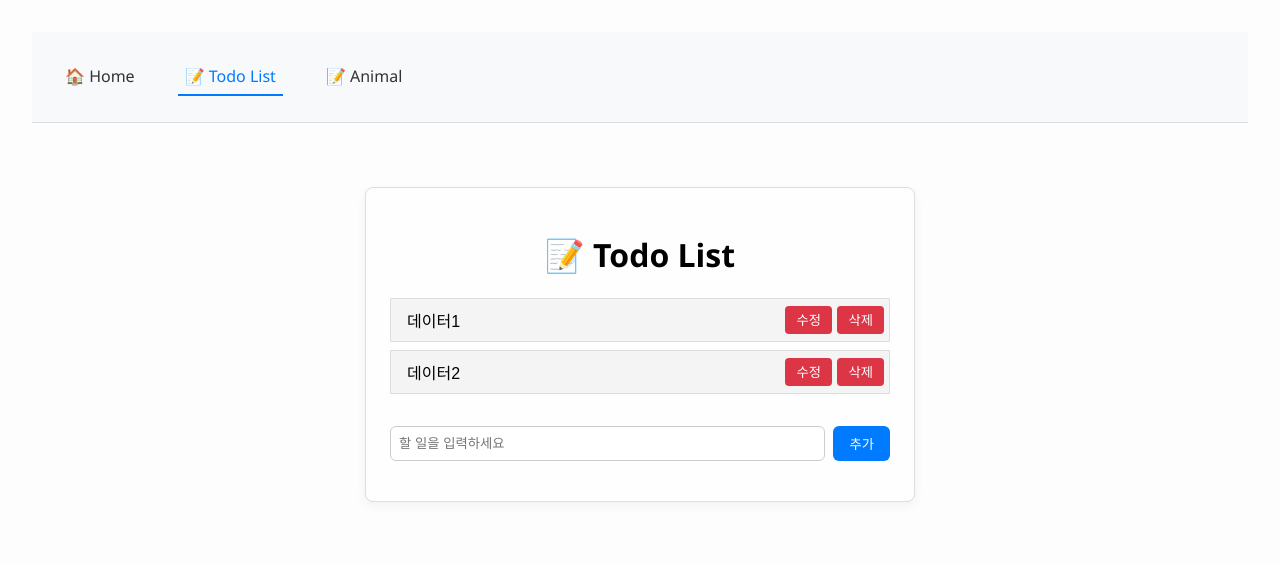
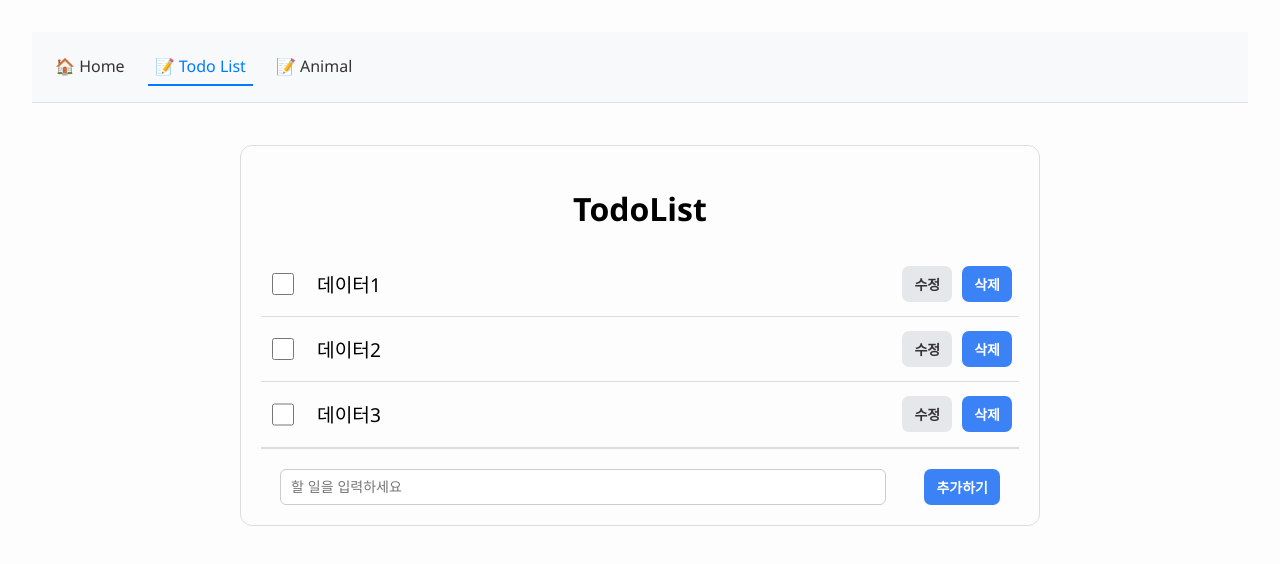
Before and after one commit to mminseop/ms-react-lab, a React (Vite) app: page /todo in a window 1280 px wide. Shown: the top 564 px of the page. Built offline with nearby package versions, Linux system fonts and the light colour scheme.

Commit message:
todoList 리뉴얼 + 수정버튼만 뺴고 완성

```diff
--- a/src/pages/Animal.jsx
+++ b/src/pages/Animal.jsx
@@ -10,14 +10,13 @@ function Animal() {
     return (
         <>
             <div className="animal-title">
-                <h1>💚 동물 뽑기 💚</h1>
+                <h1>동물 뽑기</h1>
             </div>
             <Routes>
                 <Route path="/" element={<AnimalMain />} />
-                <Route path="detail" element={<AnimalDetail />} />
-                <Route path="search" element={<AnimalSearch />} />
+                <Route path="/detail/:id" element={<AnimalDetail />} />
+                <Route path="/search" element={<AnimalSearch />} />
             </Routes>
-            <footer>all rights reserved to ms</footer>
         </>
     );
 }
--- a/src/pages/AnimalDetail.jsx
+++ b/src/pages/AnimalDetail.jsx
@@ -1,5 +1,17 @@
+import { useParams } from 'react-router';
+import { data } from '../assets/data/data'
+
 function AnimalDetail() {
-    return <h1>🎉 detail!</h1>;
+    const {id} = useParams();
+
+    const detailData = data.find((row) => row.id === Number(id));
+
+    return (
+        <div className='detail-wrap'>
+            <img src={detailData.img} alt={detailData.name} />
+            <div className='title'>{detailData.name}</div>
+            <div className='description'>{detailData.description}</div>
+        </div>
+    )
 }
-
 export default AnimalDetail;
--- a/src/pages/AnimalMain.jsx
+++ b/src/pages/AnimalMain.jsx
@@ -1,5 +1,23 @@
+import { Link } from "react-router";
+import { data } from "../assets/data/data.js";
+
 function AnimalMain() {
-    return <h1>🎉 Main!</h1>;
+    return (
+        <>
+            <div className="animal-wrap">
+                {data.map((elem) => {
+                    return (
+                        <div key={elem.id} className="animal-item">
+                            <Link to={`/animal/detail/${elem.id}`}>
+                                <img src={elem.img} alt={elem.name} />
+                                <div>{elem.name}</div>
+                            </Link>
+                        </div>
+                    );
+                })}
+            </div>
+        </>
+    );
 }
 
 export default AnimalMain;
--- a/src/pages/TodoList.jsx
+++ b/src/pages/TodoList.jsx
@@ -5,86 +5,90 @@ function TodoList() {
     const [todo, setTodo] = useState([
         { id: 0, content: "데이터1" },
         { id: 1, content: "데이터2" },
+        { id: 2, content: "데이터3" },
     ]);
-
-    const [inputValue, setInputValue] = useState("");
 
     return (
         <>
-            <div className="todo-container">
+            <div className="todo-list-container">
                 <TodoListHeader />
-                <TodoListItems todo={todo} setTodo={setTodo} />
-                <TodoInput
-                    todo={todo}
-                    setTodo={setTodo}
-                    inputValue={inputValue}
-                    setInputValue={setInputValue}
-                />
+                <TodoListRows todo={todo} setTodo={setTodo} />
+                <TodoListInput todo={todo} setTodo={setTodo} />
             </div>
         </>
     );
 }
 
 function TodoListHeader() {
-    return <h1>📝 Todo List</h1>;
+    return <h1>TodoList</h1>;
 }
 
-function TodoListItems({ todo, setTodo }) {
-    const handleDel = (id) => {
-        const newTodo = todo.filter((x) => {
-            return x.id !== id;
-        })
-        setTodo(newTodo);
-    }
+function TodoListRows({ todo, setTodo }) {
     return (
-        <div className="todo-list">
-            {todo.map((x) => {
+        <div className="todo-list-wrap">
+            {todo.map((row) => {
                 return (
-                    <div key={x.id} className="todo-item-wrap">
-                        <input
-                            name="todo-name"
-                            className="todo-item"
-                            value={x.content}
-                            onChange={(e) => {
-                                setTodo((e) => {
-                                    console.log(e.target);
-                                })
-                            }}
-                        />
-                        <div className="btn-wrap">
-                            <button>수정</button>
-                            <button onClick={() => handleDel(x.id)}>삭제</button>
-                        </div>
-                    </div>
+                    <GetTodoList
+                        key={`todo-list-${row.id}`}
+                        todo={todo}
+                        setTodo={setTodo}
+                        row={row}
+                    />
                 );
             })}
         </div>
     );
 }
 
-function TodoInput({ todo, setTodo, inputValue, setInputValue }) {
-    const handleAdd = () => {
-        const newTodo = {
-            // id: todo.length ? todo[todo.length - 1].id + 1 : 0,
-            id: Date.now(),
-            content: inputValue,
-        };
-        setTodo([...todo, newTodo]);
-        setInputValue("");
+function GetTodoList({ row, todo, setTodo }) {
+    const handleDeleteList = (id) => {
+        setTodo(todo.filter((x) => x.id !== id));
     };
+
     return (
-        <div className="input-section">
-            <input
-                type="text"
-                placeholder="할 일을 입력하세요"
-                value={inputValue}
-                onChange={(e) => {
-                    setInputValue(e.target.value);
-                }}
-            />
-            <button onClick={handleAdd}>추가</button>
+        <div className="todo-list-row">
+            <div className="todo-list-item">
+                <input className="todo-checkbox" type="checkbox" />
+                <div className="todo-list-content">{row.content}</div>
+            </div>
+            <div className="todo-list-item">
+                <button className="modify-btn">수정</button>
+                <button
+                    className="delete-btn"
+                    onClick={() => handleDeleteList(row.id)}
+                >
+                    삭제
+                </button>
+            </div>
         </div>
     );
 }
 
+function TodoListInput({ todo, setTodo }) {
+    const [inputValue, setInputValue] = useState("");
+
+    const handleAddList = () => {
+        if (!inputValue.trim()) return; // 빈 입력 방지
+        const newTodo = {
+            id: Date.now(),
+            content: inputValue,
+        };
+        const newTodoList = [...todo, newTodo];
+        setTodo(newTodoList);
+        setInputValue("");
+    };
+
+    return (
+        <>
+            <div className="todo-add-wrap">
+                <input
+                    value={inputValue}
+                    placeholder="할 일을 입력하세요"
+                    onChange={(e) => setInputValue(e.target.value)}
+                />
+                <button onClick={handleAddList}>추가하기</button>
+            </div>
+        </>
+    );
+}
 export default TodoList;
--- a/src/styles/Animal.css
+++ b/src/styles/Animal.css
@@ -1,18 +1,9 @@
-/* .page-container {
-  background: rgb(220, 250, 220);
-} */
 ::-webkit-scrollbar {
     display: none;
 }
 
 h1 {
     text-align: center;
-}
-
-a {
-    color: black;
-    text-decoration: none;
-    margin: 10px;
 }
 
 nav {
@@ -24,35 +15,39 @@ main {
     padding: 10px;
 }
 
-ul {
-    list-style: none;
+.animal-wrap {
     display: flex;
     flex-wrap: wrap;
     gap: 10px;
-    padding: 0;
+    padding: 25px 10px;
+    max-width: 1100px;
+    margin: 0 auto;
 }
 
-li {
-    border: 1px solid gray;
+.animal-wrap .animal-item {
+    border: 1px solid #ddd;
     border-radius: 10px;
-    width: 120px;
-    height: 120px;
-    display: grid;
-    place-items: center;
-    text-align: center;
+    width: 250px;
+    height: 250px;
     background: white;
+    font-size: 1.5rem;
+    font-weight: 600;
+    box-shadow: 1px 2px #efefef;
 }
 
-li img {
-    width: 50%;
+.animal-wrap .animal-item a {
+    text-decoration: none;
+    width: 100%;
+    height: 100%;
+    display: flex;
+    flex-direction: column;
+    justify-content: space-around;
+    align-items: center;
 }
 
-footer {
-    text-align: center;
-    border-top: 1px solid gray;
-    padding: 20px;
-    font-size: 0.8rem;
-    color: gray;
+.animal-item img {
+    width: 50%;
+    height: 50%;
 }
 
 .detail {
@@ -65,3 +60,25 @@ footer {
 .detail img {
     width: 80%;
 }
+
+
+.detail-wrap {
+    display: flex;
+    flex-direction: column;
+    align-items: center;
+    gap: 20px;
+}
+
+.detail-wrap img {
+    width: 30%;
+    height: 30%;
+}
+
+.detail-wrap .title {
+    font-size: 1.5rem;
+    font-weight: 600;
+}
+
+.detail-wrap .description {
+    font-size: 1.2rem;
+}
--- a/src/styles/TodoList.css
+++ b/src/styles/TodoList.css
@@ -1,86 +1,115 @@
-/* src/pages/TodoList.css */
-.todo-container {
-    max-width: 500px;
-    margin: 2rem auto;
-    padding: 1.5rem;
-    background: #fefefe;
-    border: 1px solid #ddd;
-    border-radius: 8px;
-    box-shadow: 0 4px 12px rgba(0, 0, 0, 0.05);
+* {
+    box-sizing: border-box;
 }
 
-.todo-container h2 {
-    margin-bottom: 1rem;
-    text-align: center;
+.todo-list-container {
+    display: flex;
+    flex-direction: column;
+    min-width: 640px;
+    max-width: 800px;
+    margin: 10px auto;
+    border: 1px solid #ddd;
+    border-radius: 12px;
+    padding: 20px;
 }
 
-.input-section {
+.todo-list-wrap {
     display: flex;
-    gap: 0.5rem;
-    margin-bottom: 1rem;
-    margin-top: 2rem;
+    flex-direction: column;
+    min-width: 640px;
+    max-width: 800px;
+    font-size: 1rem;
+    /* border: 1px solid #ddd; */
 }
 
-.input-section input {
-    flex: 1;
-    padding: 0.5rem;
-    border: 1px solid #ccc;
-    border-radius: 6px;
+.todo-list-row {
+    display: flex;
+    justify-content: space-between;
+    align-items: center;
+    height: 65px;
+    padding: 5px 7px;
+    border-bottom: 1px solid #ddd;
+    transition: box-shadow 0.2s;
+}
+
+.todo-list-row:last-child {
+    border-bottom: 0;
+}
+
+.todo-list-row:hover {
+    box-shadow: 0 1px 2px rgba(0, 0, 0, 0.1);
+}
+
+.todo-list-row .todo-list-item {
+    display: flex;
+    align-items: center;
+    height: 100%;
+    gap: 10px;
+}
+
+.todo-list-row .todo-list-item .todo-checkbox {
+    width: 22px;
+    height: 100%;
+    vertical-align: middle;
+}
+
+.todo-list-row .todo-list-item .todo-list-content {
+    display: flex;
+    align-items: center;
+    padding-left: 10px;
+    font-size: 1.2rem;
+}
+
+input:focus,
+button:focus {
     outline: none;
 }
 
-.input-section button {
-    padding: 0.5rem 1rem;
+.todo-list-row .todo-list-item button,
+ .todo-add-wrap button {
+    padding: 6px 12px;
+    font-size: 14px;
+    background-color: #3b82f6;
+    color: #fff;
     border: none;
-    background-color: #007bff;
-    color: white;
-    border-radius: 6px;
+    border-radius: 7px;
     cursor: pointer;
+    transition: background-color 0.2s;
+    font-weight: 600;
+    height: auto;
+    min-height: 36px;
 }
 
-.input-section button:hover {
-    background-color: #0056b3;
+.todo-list-row .todo-list-item button:hover {
+    background-color: #2563eb;
 }
 
-.todo-list {
-    display: flex;
-    flex-direction: column;
-    gap: 0.5rem;
+.todo-list-row .todo-list-item .modify-btn {
+    background-color: #e5e7eb;
+    color: #333;
 }
 
-.todo-item-wrap {
-    display: flex;
-    justify-content: space-between;
-    align-items: center;
-    background: #f4f4f4;
-    border: 1px solid #ddd;
+.todo-list-row .todo-list-item .modify-btn:hover {
+    background-color: #d1d5db;
 }
 
-.todo-item-wrap .todo-item {
-    width: 70%;
-    padding: 0.75rem 1rem;
-    border-radius: 6px;
-    border: none;
-    background: inherit;
-    font-size: 1rem;
-    outline: none;
+.todo-add-wrap {
+    display: flex;
+    width: 100%;
+    margin-top: 20px;
+    justify-content: space-around;
+    align-items: center;
+    border-top: 2px solid #ddd;
+    padding-top: 20px;
+    margin: 0 auto;
 }
 
-.todo-item-wrap .btn-wrap {
-    display: flex;
-    gap: 5px;
-    margin-right: 0.3rem;
+.todo-add-wrap input {
+    padding: 6px 10px;
+    font-size: 14px;
+    border: 1px solid #ccc;
+    border-radius: 6px;
+    width: 80%;
+    height: 36px;
+    box-sizing: border-box;
 }
-
-.todo-item-wrap button {
-    background: #dc3545;
-    border: none;
-    color: white;
-    padding: 0.3rem 0.7rem;
-    border-radius: 4px;
-    cursor: pointer;
-}
-
-.todo-item-wrap button:hover {
-    background: #b52b38;
-}
--- a/src/styles/global.css
+++ b/src/styles/global.css
@@ -3,6 +3,7 @@ body {
   margin: 0;
   padding: 0;
   background-color: #fdfdfd;
+  box-sizing: border-box;
 }
 
 #root {
```
Also changed, not shown: 1 other file (tests, documents, lock files or other folders).
